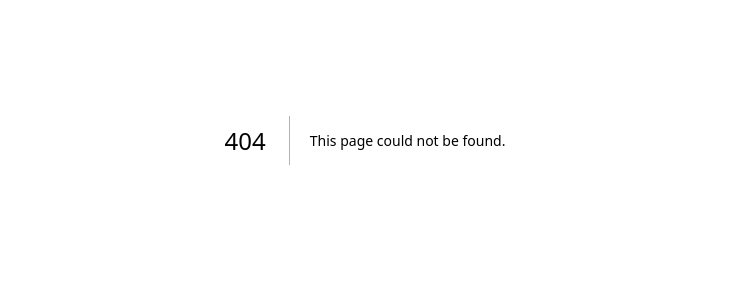
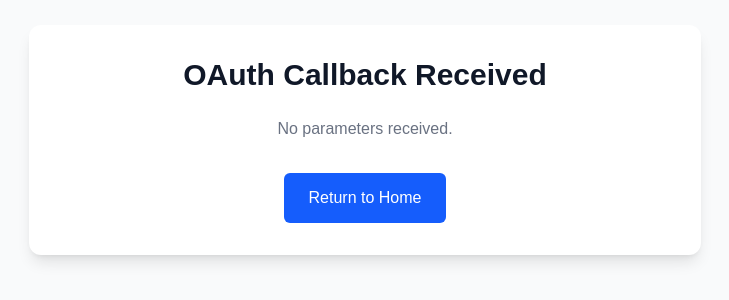
Before and after one commit to Mansi101baby/test-ghl, a Next.js app: page /oauth/callback in a window 1280 px wide. Before the commit this address had no page. Shown: the part 260-560 px from the top of the page, without its empty margins (275-1004 px from the left). Built offline with nearby package versions, Linux system fonts and the light colour scheme.

Commit message:
feat: add OAuth callback page to display and copy URL parameters

```diff
--- /dev/null
+++ b/app/oauth/callback/page.tsx
@@ -0,0 +1,89 @@
+'use client';
+
+import { useSearchParams } from 'next/navigation';
+import { Suspense, useEffect, useState } from 'react';
+
+function CallbackContent() {
+    const searchParams = useSearchParams();
+    const [params, setParams] = useState<{ [key: string]: string }>({});
+
+    useEffect(() => {
+        const entries = Array.from(searchParams.entries());
+        const paramsObj: { [key: string]: string } = {};
+        entries.forEach(([key, value]) => {
+            paramsObj[key] = value;
+        });
+        setParams(paramsObj);
+    }, [searchParams]);
+
+    const copyToClipboard = (text: string) => {
+        navigator.clipboard.writeText(text);
+        alert('Copied to clipboard!');
+    };
+
+    return (
+        <div className="min-h-screen bg-gray-50 p-8 flex flex-col items-center justify-center">
+            <div className="max-w-2xl w-full bg-white rounded-xl shadow-lg p-8">
+                <h1 className="text-3xl font-bold text-gray-900 mb-6 text-center">
+                    OAuth Callback Received
+                </h1>
+
+                <div className="space-y-6">
+                    {Object.keys(params).length === 0 ? (
+                        <p className="text-center text-gray-500">No parameters received.</p>
+                    ) : (
+                        Object.entries(params).map(([key, value]) => (
+                            <div key={key} className="bg-gray-50 p-4 rounded-lg border border-gray-200">
+                                <label className="block text-sm font-medium text-gray-500 uppercase tracking-wider mb-1">
+                                    {key}
+                                </label>
+                                <div className="flex items-center justify-between gap-4">
+                                    <code className="text-sm font-mono text-blue-600 break-all">
+                                        {value}
+                                    </code>
+                                    <button
+                                        onClick={() => copyToClipboard(value)}
+                                        className="text-gray-400 hover:text-gray-600 transition-colors"
+                                        title="Copy value"
+                                    >
+                                        <svg
+                                            xmlns="http://www.w3.org/2000/svg"
+                                            className="h-5 w-5"
+                                            fill="none"
+                                            viewBox="0 0 24 24"
+                                            stroke="currentColor"
+                                        >
+                                            <path
+                                                strokeLinecap="round"
+                                                strokeLinejoin="round"
+                                                strokeWidth={2}
+                                                d="M8 16H6a2 2 0 01-2-2V6a2 2 0 012-2h8a2 2 0 012 2v2m-6 12h8a2 2 0 002-2v-8a2 2 0 00-2-2h-8a2 2 0 00-2 2v8a2 2 0 002 2z"
+                                            />
+                                        </svg>
+                                    </button>
+                                </div>
+                            </div>
+                        ))
+                    )}
+                </div>
+
+                <div className="mt-8 text-center">
+                    <a
+                        href="/"
+                        className="inline-flex items-center justify-center px-6 py-3 border border-transparent text-base font-medium rounded-md text-white bg-blue-600 hover:bg-blue-700 transition-colors"
+                    >
+                        Return to Home
+                    </a>
+                </div>
+            </div>
+        </div>
+    );
+}
+
+export default function CallbackPage() {
+    return (
+        <Suspense fallback={<div>Loading...</div>}>
+            <CallbackContent />
+        </Suspense>
+    );
+}
```
